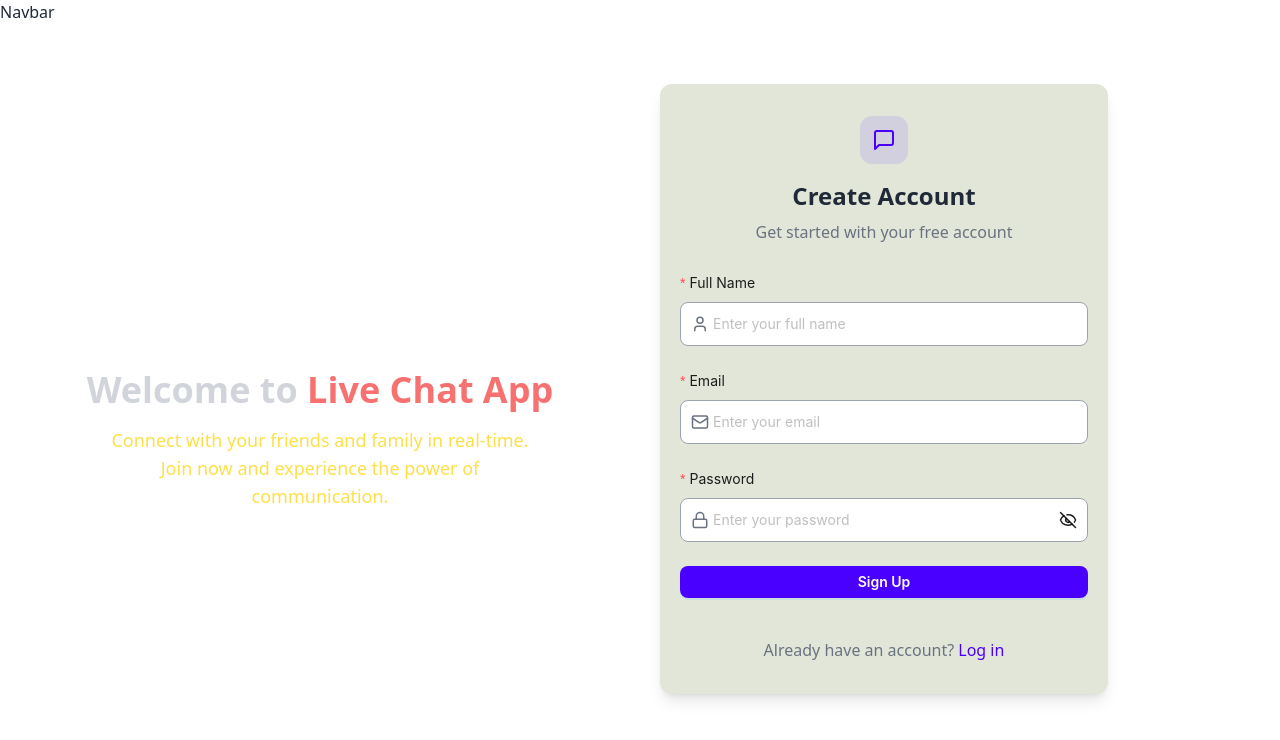
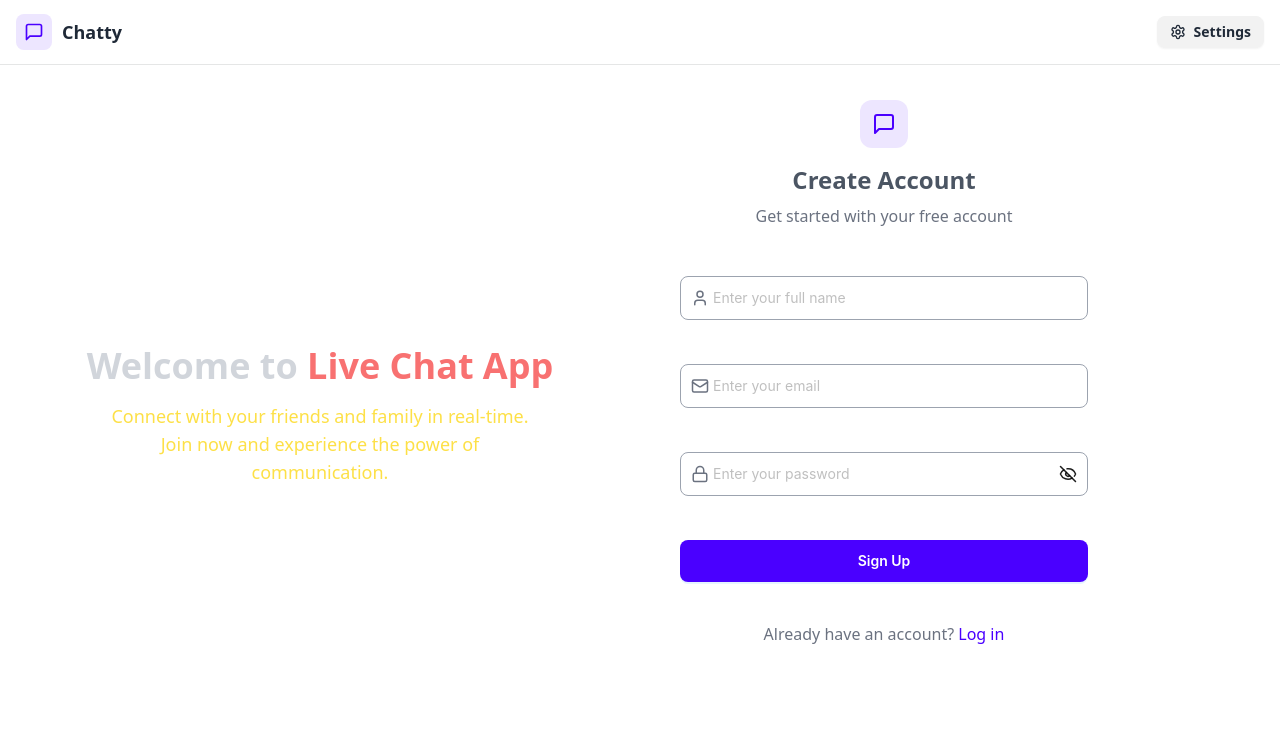
Before and after one commit to jayprajapati1904/Live_Chat_App, a React (Vite) app in the folder Client/: page /signup in a window 1280 px wide. Shown: the top 740 px of the page. Built offline with nearby package versions, Linux system fonts and the light colour scheme; no server answers.

Commit message:
navbar and some change design

```diff
--- a/Client/src/App.jsx
+++ b/Client/src/App.jsx
@@ -45,7 +45,7 @@ function App() {
             path="/profile"
             element={authUser ? <ProfilePage /> : <Navigate to={"/signin"} />}
           />
-          <Route path="/setting" element={<SettingPage />} />
+          <Route path="/settings" element={<SettingPage />} />
         </Routes>
 
         <Toaster />
--- a/Client/src/components/Navbar.jsx
+++ b/Client/src/components/Navbar.jsx
@@ -1,5 +1,57 @@
 import React from "react";
+import { Link } from "react-router-dom";
+import { authstore } from "../store/authStore";
+import { LogOut, MessageSquare, Settings, User } from "lucide-react";
 
 export default function Navbar() {
-  return <div>Navbar</div>;
+  const { authUser, logout } = authstore();
+  return (
+    <header
+      className="bg-base-100 border-b border-base-300 fixed w-full top-0 z-40
+  backdrop-blur-lg bg-base-100/80 mb-10"
+    >
+      <div className="container mx-auto px-4 h-16">
+        <div className="flex items-center justify-between h-full">
+          <div className="flex items-center gap-8">
+            <Link
+              to="/"
+              className="flex items-center gap-2.5 hover:opacity-80 transition-all"
+            >
+              <div className="size-9 rounded-lg bg-primary/10 flex items-center justify-center">
+                <MessageSquare className="w-5 h-5 text-primary" />
+              </div>
+              <h1 className="text-lg font-bold">Chatty</h1>
+            </Link>
+          </div>
+
+          <div className="flex items-center gap-2">
+            <Link
+              to={"/settings"}
+              className={`
+            btn btn-sm gap-2 transition-colors
+
+            `}
+            >
+              <Settings className="w-4 h-4" />
+              <span className="hidden sm:inline">Settings</span>
+            </Link>
+
+            {authUser && (
+              <>
+                <Link to={"/profile"} className={`btn btn-sm gap-2`}>
+                  <User className="size-5" />
+                  <span className="hidden sm:inline">Profile</span>
+                </Link>
+
+                <button className="flex gap-2 items-center" onClick={logout}>
+                  <LogOut className="size-5" />
+                  <span className="hidden sm:inline">Logout</span>
+                </button>
+              </>
+            )}
+          </div>
+        </div>
+      </div>
+    </header>
+  );
 }
--- a/Client/src/pages/SignInPage.jsx
+++ b/Client/src/pages/SignInPage.jsx
@@ -34,9 +34,9 @@ const SignInPage = () => {
   };
 
   return (
-    <div className="flex flex-col md:flex-row max-h-screen">
+    <div className="flex flex-col md:flex-row min-h-screen mt-10">
       {/* Left Side */}
-      <div className="mt-8 flex-1 text-white flex flex-col justify-center items-center p-5">
+      <div className="mt-10 flex-1 text-white flex flex-col justify-center items-center p-5">
         <h1 className="text-4xl font-bold mb-4 text-center text-gray-300">
           Welcome back to <span className="text-red-400">Live Chat</span>
         </h1>
@@ -47,8 +47,8 @@ const SignInPage = () => {
       </div>
 
       {/* Right Side */}
-      <div className="flex-1 min-h-screen items-center justify-center p-5 ">
-        <div className="w-full max-w-md bg-[#e1e6d9] mt-7 shadow-lg rounded-xl py-8 px-5 ">
+      <div className="flex-1 min-h-screen items-center justify-center p-5 mt-15   ">
+        <div className="w-full max-w-md  mt-7  rounded-xl py-8 px-5 ">
           <div className="text-center mb-7">
             <div className="flex flex-col items-center gap-2 group">
               <div
@@ -57,13 +57,13 @@ const SignInPage = () => {
               >
                 <MessageSquare className="w-6 h-6 text-primary" />
               </div>
-              <h1 className="text-2xl font-bold mt-2 text-gray-800">Sign In</h1>
+              <h1 className="text-2xl font-bold mt-2 text-gray-600">Sign In</h1>
               <p className="text-gray-500">Access your account</p>
             </div>
           </div>
           <Form layout="vertical">
             {/* Email Field */}
-            <Form.Item label="Email" required>
+            <Form.Item required>
               <Input
                 prefix={<Mail size={18} className="text-gray-500" />}
                 placeholder="Enter your email"
@@ -71,12 +71,12 @@ const SignInPage = () => {
                 onChange={(e) =>
                   setFormData({ ...formData, email: e.target.value })
                 }
-                className="border-gray-400 rounded-lg px-2.5 py-2.5 focus:ring-2 focus:ring-primary/50 focus:border-primary/50 transition"
+                className="border-gray-400 rounded-lg px-2.5 py-2.5 focus:ring-2 focus:ring-primary/50 focus:border-primary/50 transition mt-5"
               />
             </Form.Item>
 
             {/* Password Field */}
-            <Form.Item label="Password" required>
+            <Form.Item required>
               <Input.Password
                 prefix={<Lock size={18} className="text-gray-500" />}
                 placeholder="Enter your password"
@@ -99,7 +99,7 @@ const SignInPage = () => {
                     />
                   )
                 }
-                className="border-gray-400 rounded-lg px-2.5 py-2.5 focus:ring-2 focus:ring-primary/50 focus:border-primary/50 transition"
+                className="border-gray-400 rounded-lg px-2.5 py-2.5 focus:ring-2 focus:ring-primary/50 focus:border-primary/50 transition mt-5"
               />
             </Form.Item>
 
@@ -110,7 +110,7 @@ const SignInPage = () => {
                 block
                 loading={isSigninUser}
                 onClick={handleSubmit}
-                className="bg-primary hover:bg-primary-dark rounded-lg py-2 font-semibold text-white transition"
+                className="bg-primary hover:bg-primary-dark rounded-lg py-5 font-semibold text-white transition mt-5"
               >
                 {isSigninUser ? (
                   <>
--- a/Client/src/pages/SignUpPage.jsx
+++ b/Client/src/pages/SignUpPage.jsx
@@ -60,8 +60,8 @@ const SignUpPage = () => {
 
       {/* Right Side */}
       <div className="flex-1 min-h-screen items-center justify-center p-5 ">
-        <div className="w-full max-w-md md:grid grid-cols-1 bg-[#e1e6d9] mt-10 shadow-lg rounded-xl py-8 px-5 ">
-          <div className="text-center mb-7">
+        <div className="w-full max-w-md md:grid grid-cols-1  mt-10 text-gray-200 rounded-xl py-10 px-5 ">
+          <div className="text-center mb-12">
             <div className="flex flex-col items-center gap-2 group">
               <div
                 className="w-12 h-12 rounded-xl bg-primary/10 flex items-center justify-center
@@ -69,7 +69,7 @@ const SignUpPage = () => {
               >
                 <MessageSquare className="w-6 h-6 text-primary" />
               </div>
-              <h1 className="text-2xl font-bold mt-2 text-gray-800">
+              <h1 className="text-2xl font-bold mt-2 text-gray-600">
                 Create Account
               </h1>
               <p className="text-gray-500">
@@ -79,7 +79,7 @@ const SignUpPage = () => {
           </div>
           <Form layout="vertical">
             {/* Full Name Field */}
-            <Form.Item label="Full Name" required>
+            <Form.Item required>
               <Input
                 prefix={<User size={18} className="text-gray-500" />}
                 placeholder="Enter your full name"
@@ -87,12 +87,12 @@ const SignUpPage = () => {
                 onChange={(e) =>
                   setFormData({ ...formData, name: e.target.value })
                 }
-                className="border-gray-400 rounded-lg px-2.5 py-2.5 focus:ring-2 focus:ring-primary/50 focus:border-primary/50 transition"
+                className="border-gray-400 rounded-lg px-2.5 py-2.5 focus:ring-2 focus:ring-primary/50 focus:border-primary/50 transition mb-5"
               />
             </Form.Item>
 
             {/* Email Field */}
-            <Form.Item label="Email" required>
+            <Form.Item required>
               <Input
                 prefix={<Mail size={18} className="text-gray-500" />}
                 placeholder="Enter your email"
@@ -100,12 +100,12 @@ const SignUpPage = () => {
                 onChange={(e) =>
                   setFormData({ ...formData, email: e.target.value })
                 }
-                className="border-gray-400 rounded-lg px-2.5 py-2.5 focus:ring-2 focus:ring-primary/50 focus:border-primary/50 transition"
+                className="border-gray-400 rounded-lg px-2.5 py-2.5 focus:ring-2 focus:ring-primary/50 focus:border-primary/50 transition mb-5"
               />
             </Form.Item>
 
             {/* Password Field */}
-            <Form.Item label="Password" required>
+            <Form.Item required>
               <Input.Password
                 prefix={<Lock size={18} className="text-gray-500" />}
                 placeholder="Enter your password"
@@ -128,7 +128,7 @@ const SignUpPage = () => {
                     />
                   )
                 }
-                className="border-gray-400 rounded-lg px-2.5 py-2.5 focus:ring-2 focus:ring-primary/50 focus:border-primary/50 transition"
+                className="border-gray-400 rounded-lg px-2.5 py-2.5 focus:ring-2 focus:ring-primary/50 focus:border-primary/50 transition mb-5"
               />
             </Form.Item>
 
@@ -139,7 +139,7 @@ const SignUpPage = () => {
                 block
                 loading={isSignupUser}
                 onClick={handleSubmit}
-                className="bg-primary hover:bg-primary-dark rounded-lg py-2 font-semibold text-white transition"
+                className="bg-primary hover:bg-primary-dark rounded-lg py-5 font-semibold text-white transition "
               >
                 {isSignupUser ? (
                   <>
--- a/Client/src/store/authStore.js
+++ b/Client/src/store/authStore.js
@@ -51,4 +51,14 @@ export const authstore = create((set) => ({
       set({ isSigninUser: false });
     }
   },
+
+  logout: async () => {
+    try {
+      await axiosInstance.post("/auth/logout");
+      set({ authUser: null });
+      toast.success("Logged out successfully");
+    } catch (error) {
+      toast.error(error.response.data.message);
+    }
+  },
 }));
```
